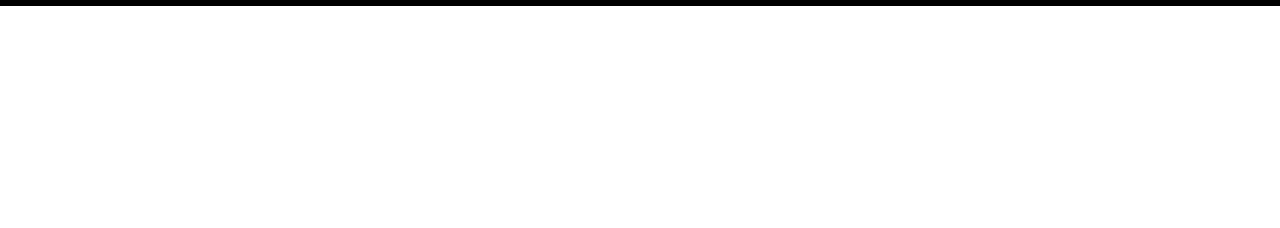
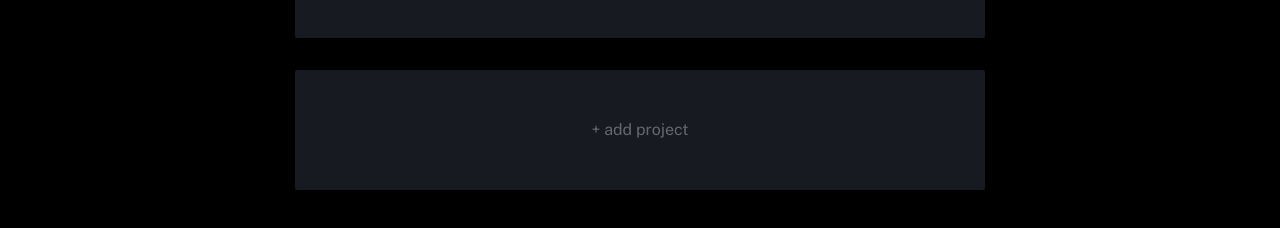
Before and after one commit to axerivant/siuu, a SvelteKit app: page /profile/axerivant in a window 1280 px wide. Shown: the part 2042-2270 px from the top of the page. Before the commit the page ends 2048 px from the top, so only its background shows below. Built offline with nearby package versions, Linux system fonts and the light colour scheme.

Commit message:
Added: Profile/Projects

```diff
--- a/src/features/profile/Profile.svelte
+++ b/src/features/profile/Profile.svelte
@@ -1,11 +1,11 @@
 <script lang="ts">
 	import Header from './header'
-	import Projects from './projects/Projects.svelte'
+	import Projects from './projects'
 
 	export let ProfileOwnerUID: string
 </script>
 
-<main class="bg-black min-h-screen text-white flex flex-col items-center gap-3 p-12">
+<main class="bg-black min-h-screen text-white flex flex-col items-center gap-8 p-12">
 	<Header />
 	<Projects />
 </main>
--- a/src/features/profile/projects/Project.svelte
+++ b/src/features/profile/projects/Project.svelte
@@ -1,6 +1,5 @@
 <script lang="ts">
-	import Link from '../ui/Link.svelte'
-	import Widget from './../ui/Widget.svelte'
+	import { Link, Widget } from '../ui'
 	export let project: ProjectType
 </script>
 
--- a/src/features/profile/projects/Projects.svelte
+++ b/src/features/profile/projects/Projects.svelte
@@ -1,4 +1,5 @@
 <script lang="ts">
+	import { Widget } from '../ui'
 	import Project from './Project.svelte'
 	const DummyProjects: ProjectType[] = [
 		{
@@ -39,3 +40,5 @@
 {#each DummyProjects as project}
 	<Project {project} />
 {/each}
+
+<Widget tw="text-center text-400">+ add project</Widget>
--- /dev/null
+++ b/src/features/profile/projects/index.ts
@@ -0,0 +1,3 @@
+import Projects from './Projects.svelte'
+
+export default Projects
--- a/src/features/profile/ui/index.ts
+++ b/src/features/profile/ui/index.ts
@@ -1,5 +1,6 @@
 import IconButton from './IconButton.svelte'
+import Link from './Link.svelte'
 import Tags from './Tags.svelte'
 import Widget from './Widget.svelte'
 
-export { IconButton, Tags, Widget }
+export { IconButton, Tags, Widget, Link }
```
Also changed, not shown: src/features/profile/types.d.ts (renamed from src/features/profile/profile.d.ts).
